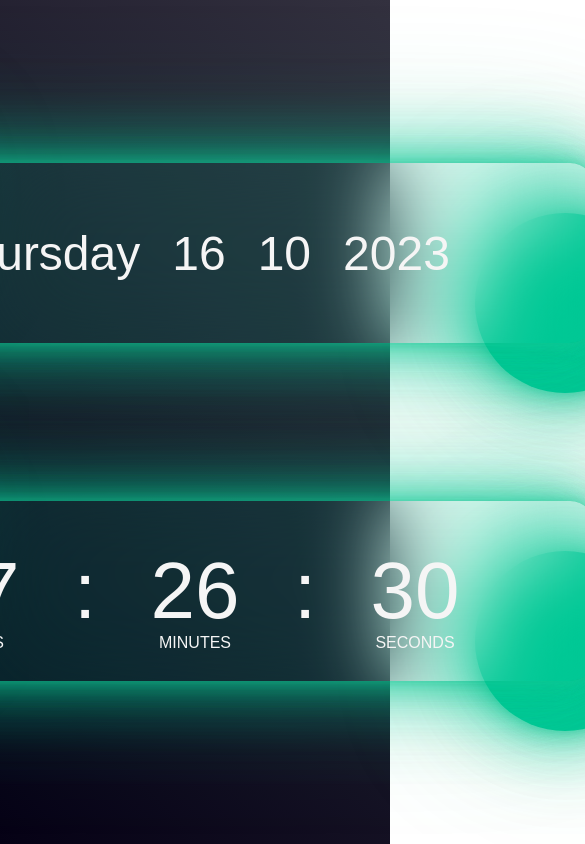
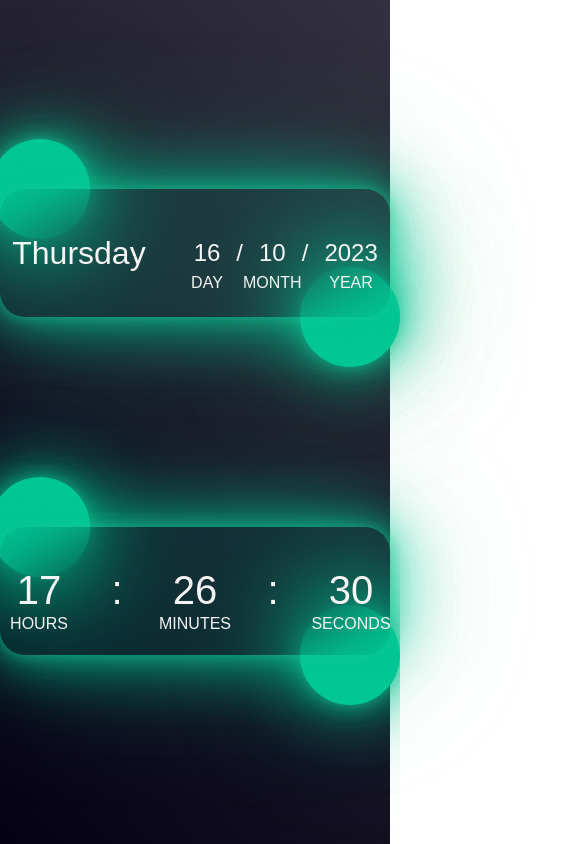
Before and after one commit to andreaferrari95/Clock-JS, a plain HTML site: page index.html in a window 390 px wide. Shown: the top 844 px of the page, 585 px wide, since content can reach past the window. Drawn offline with Linux system fonts and the light colour scheme.

Commit message:
responsiveness

```diff
--- a/assets/styles.css
+++ b/assets/styles.css
@@ -33,6 +33,7 @@
     top: 30%;
     left: 50%;
     transform:translate(-50%, -50%);
+    z-index: 1;
 }
 
 .date-container {
@@ -45,7 +46,12 @@
     backdrop-filter: blur(40px);
     border-radius: 25px;
     box-shadow: var(--font-neon-text-shadow);
-    gap: 2rem;
+    gap: 1rem;
+}
+
+#day {
+    margin-right: 5rem;
+    font-size: 3rem;
 }
 
 .container-2::before {
@@ -81,14 +87,24 @@
     position: relative;
 }
 
-.date span::after {
+.date-container span::after {
     font-size: 16px;
     position: absolute;
-    bottom: -15px;
+    bottom: -25px;
     left: 50%;
     transform: translateX(-50%);
 }
+#date::after {
+    content: 'DAY';
+}
 
+#month::after {
+    content: 'MONTH';
+}
+
+#year::after {
+    content: 'YEAR';
+}
 
 
 /* Time */
@@ -148,6 +164,8 @@
     box-shadow: var(--font-neon-text-shadow);
 }
 
+
+
 .clock span {
     font-size: 80px;
     width: 110px;
@@ -160,7 +178,7 @@
 .clock span::after {
     font-size: 16px;
     position: absolute;
-    bottom: -15px;
+    bottom: -20px;
     left: 50%;
     transform: translateX(-50%);
 }
@@ -176,3 +194,55 @@
 #sec::after {
     content: 'SECONDS';
 }
+
+@media (max-width: 810px) {
+    .container-2, .container {
+        width: 100%;
+        max-width: 600px;
+        height: 8rem;
+    }
+
+    .clock span {
+        font-size: 4rem;
+        width: 100%;
+    }
+
+
+    .date-container span {
+        font-size: 3rem;
+    }
+}
+
+@media (max-width: 500px) {
+    .container-2, .container {
+        width: 100%;
+        max-width: 400px;
+    }
+
+    .clock span {
+        font-size: 40px;
+        width: 100%;
+    }
+
+    .date-container span {
+        font-size: 1.5rem;
+    }
+
+    #day {
+        margin-right: 2rem;
+        font-size: 2rem;
+    }
+}
+
+.container::before,
+.container-2::before{
+    width: 100px;
+    height: 100px;
+    left: -10px;
+}
+.container::after,
+.container-2::after{
+    width: 100px;
+    height: 100px;
+    right: -10px;
+}
--- a/index.html
+++ b/index.html
@@ -12,7 +12,9 @@
             <div class="date-container">
                 <span id="day"></span>
                 <span id="date"></span>
+                <span>/</span>
                 <span id="month"></span>
+                <span>/</span>
                 <span id="year"></span>
             </div>
         </div>
```
